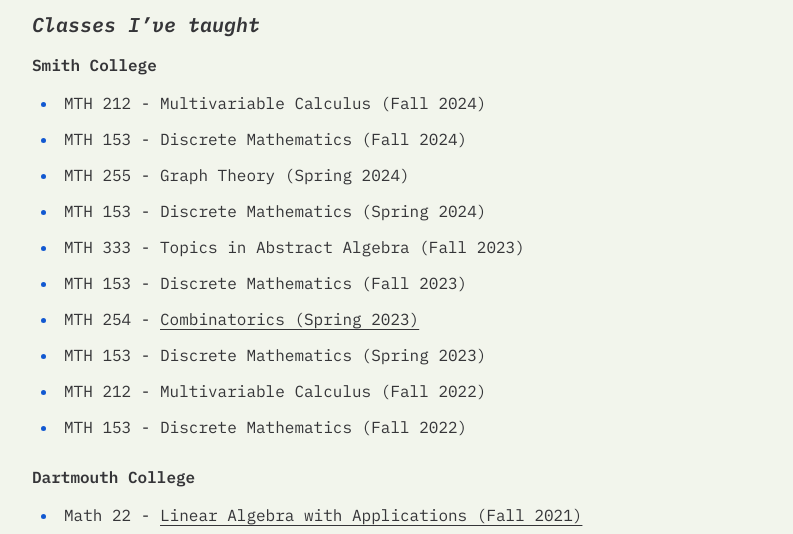
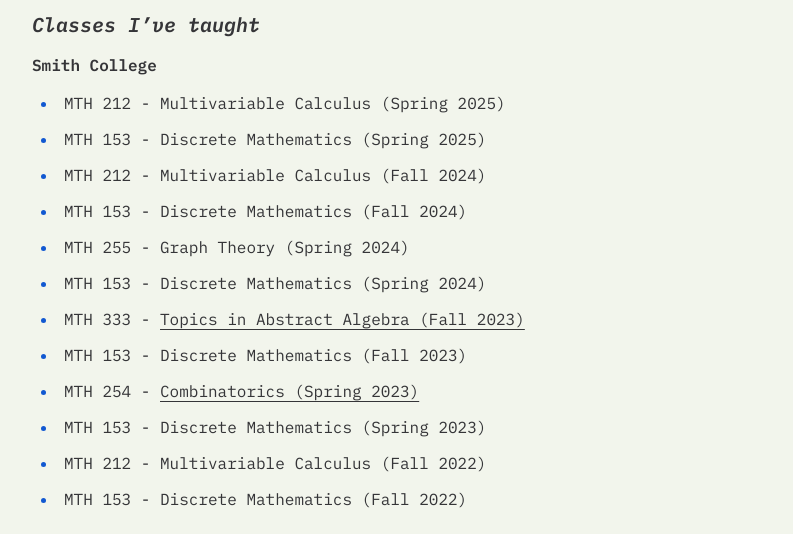
Before and after one commit to zach-winkeler/zach-winkeler.github.io, an Astro site: page /teaching in a window 1280 px wide. Shown: the part 256-790 px from the top of the page, without its empty margins (240-1033 px from the left). Built offline with nearby package versions, Linux system fonts and the light colour scheme; Astro itself is replaced by a stand-in of ours.

Commit message:
Added Spring 2025 classes

```diff
--- a/src/pages/teaching.md
+++ b/src/pages/teaching.md
@@ -7,11 +7,13 @@
 ### Classes I've taught
 
 #### Smith College
+- MTH 212 - Multivariable Calculus (Spring 2025)
+- MTH 153 - Discrete Mathematics (Spring 2025)
 - MTH 212 - Multivariable Calculus (Fall 2024)
 - MTH 153 - Discrete Mathematics (Fall 2024)
 - MTH 255 - Graph Theory (Spring 2024)
 - MTH 153 - Discrete Mathematics (Spring 2024)
-- MTH 333 - Topics in Abstract Algebra (Fall 2023)
+- MTH 333 - [Topics in Abstract Algebra (Fall 2023)](/assets/MTH_333_Fall_2023_Lecture_Notes.pdf)
 - MTH 153 - Discrete Mathematics (Fall 2023)
 - MTH 254 - [Combinatorics (Spring 2023)](/assets/MTH_254_Spring_2023_Lecture_Notes.pdf)
 - MTH 153 - Discrete Mathematics (Spring 2023)
```
Also changed, not shown: 1 other file.
